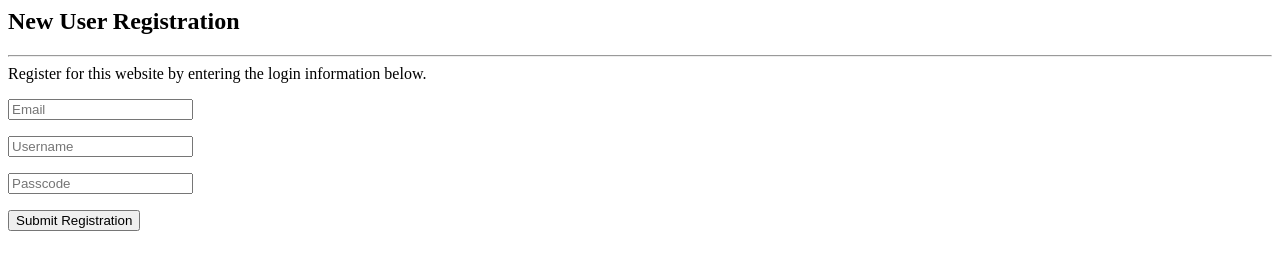
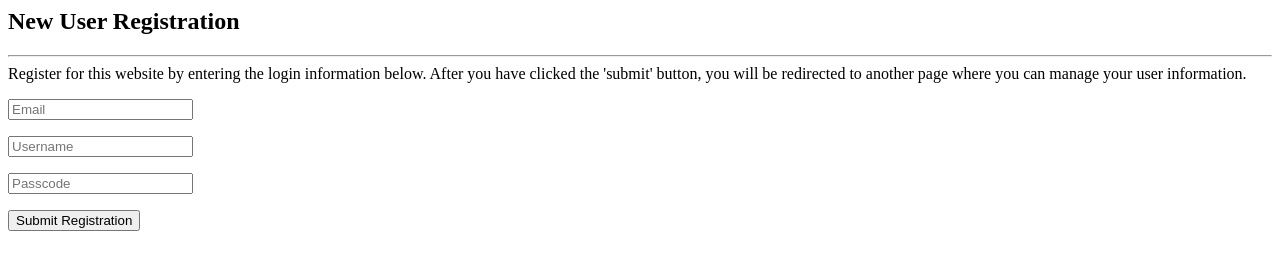
Before and after one commit to skhan117/User-Management, a website: page public/user-registration.html in a window 1280 px wide. Drawn offline with Linux system fonts and the light colour scheme.

Commit message:
working on submit button redirect

```diff
--- a/public/user-registration.html
+++ b/public/user-registration.html
@@ -4,6 +4,8 @@
         <hr/>
         <div>
             Register for this website by entering the login information below.
+
+            After you have clicked the 'submit' button, you will be redirected to another page where you can manage your user information.
         </div>
         <form target="_blank" action="/new_user_registration" method = "POST">
             <p><input placeholder="Email" name = "createNewEmail"></p>
```
